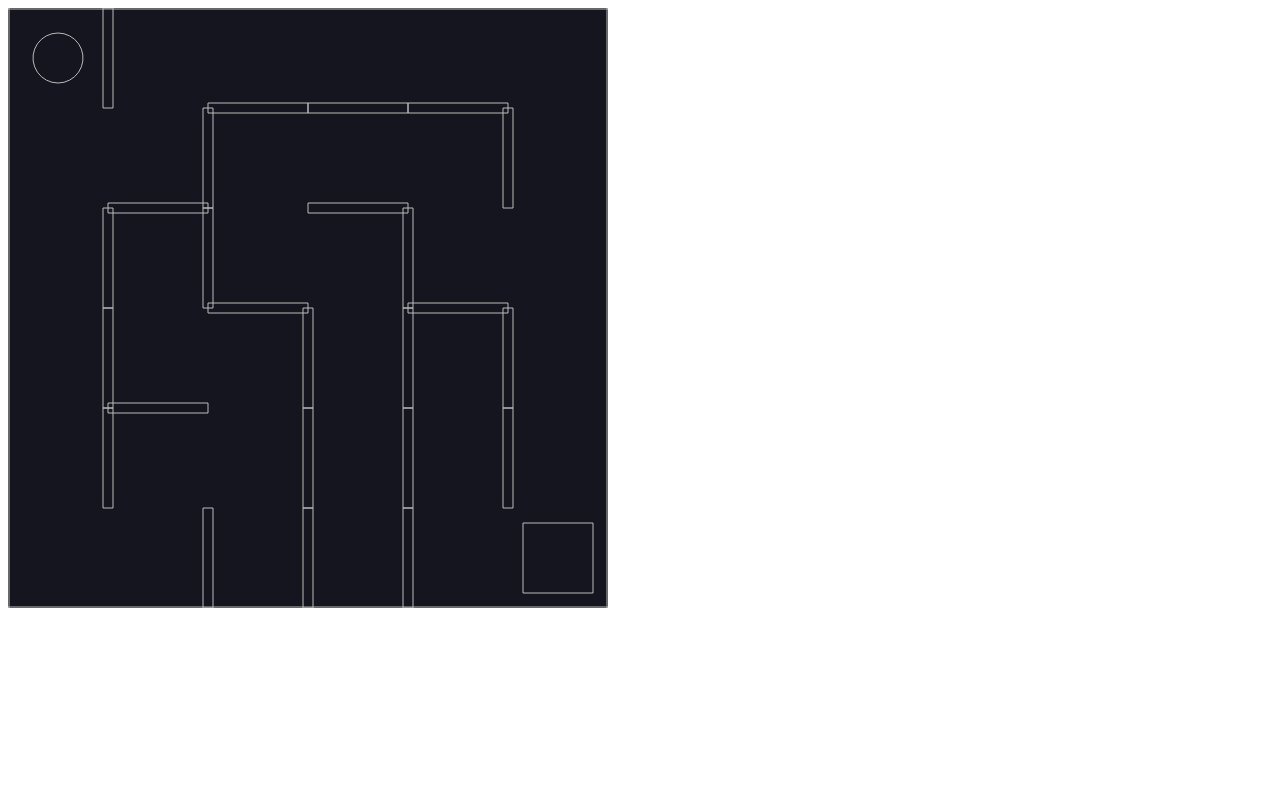
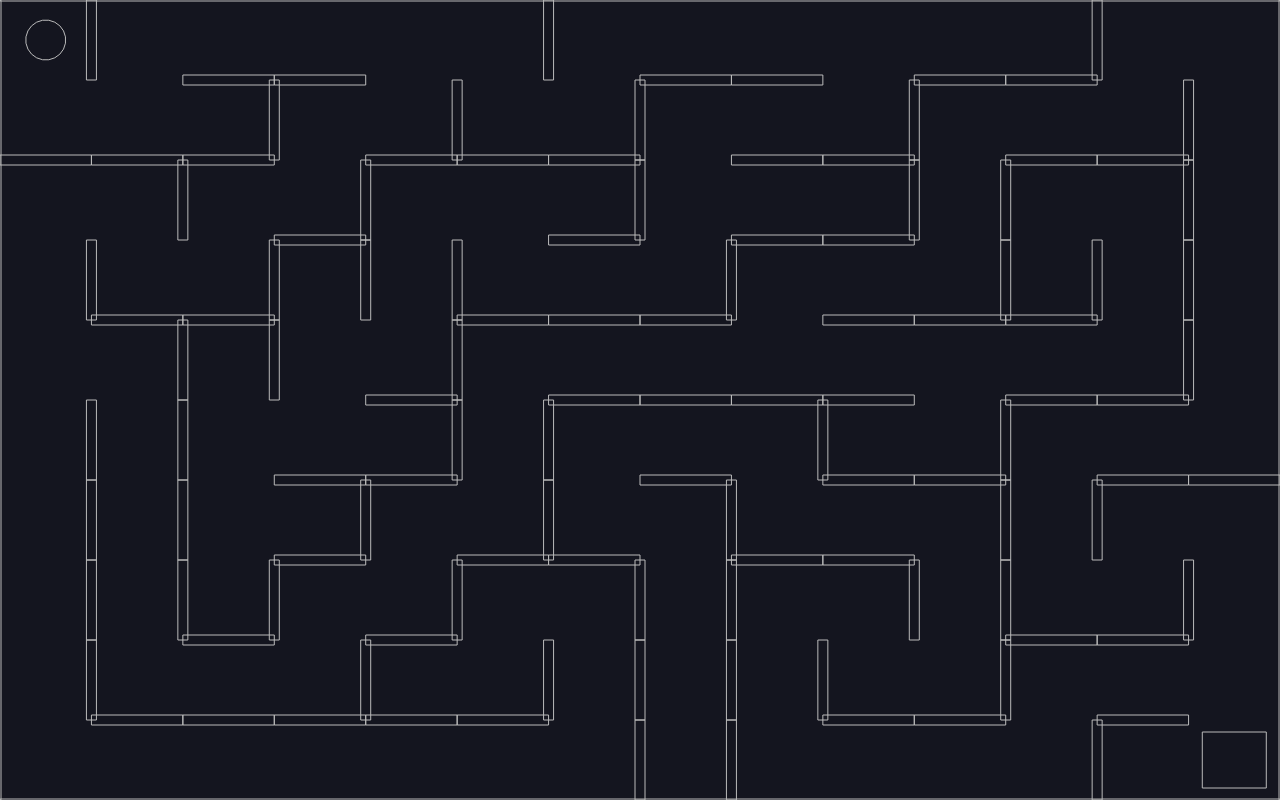
Before and after one commit to Analova/maze, a plain HTML site: page index.html in a window 1280 px wide. Drawn offline with nearby package versions, Linux system fonts and the light colour scheme.

Commit message:
refectoring the maze

```diff
--- a/index.html
+++ b/index.html
@@ -1,9 +1,17 @@
 <!DOCTYPE html>
 <html>
+
 <head>
   <script src="https://cdnjs.cloudflare.com/ajax/libs/matter-js/0.14.2/matter.min.js"></script>
+  <style>
+    body {
+      margin: 0;
+    }
+  </style>
 </head>
+
 <body>
   <script src="index.js"></script>
 </body>
+
 </html>
--- a/index.js
+++ b/index.js
@@ -1,10 +1,12 @@
 const { Engine, Render, Runner, World, Bodies, Body, Events } = Matter;
 
-const cells = 6;
-const width = 600;
-const height = 600;
+const cellsHorizontal = 14;
+const cellsVertical = 10;
+const width = window.innerWidth;
+const height = window.innerHeight;
 
-const unitLength = width / cells;
+const unitLengthX = width / cellsHorizontal;
+const unitLengthY = height / cellsVertical;
 
 const engine = Engine.create();
 engine.world.gravity.y = 0;
@@ -47,20 +49,20 @@ const shuffle = arr => {
   return arr;
 };
 
-const grid = Array(cells)
+const grid = Array(cellsVertical)
   .fill(null)
-  .map(() => Array(cells).fill(false));
+  .map(() => Array(cellsHorizontal).fill(false));
 
-const verticals = Array(cells)
+const verticals = Array(cellsVertical)
   .fill(null)
-  .map(() => Array(cells - 1).fill(false));
+  .map(() => Array(cellsHorizontal - 1).fill(false));
 
-const horizontals = Array(cells - 1)
+const horizontals = Array(cellsVertical - 1)
   .fill(null)
-  .map(() => Array(cells).fill(false));
+  .map(() => Array(cellsHorizontal).fill(false));
 
-const startRow = Math.floor(Math.random() * cells);
-const startColumn = Math.floor(Math.random() * cells);
+const startRow = Math.floor(Math.random() * cellsVertical);
+const startColumn = Math.floor(Math.random() * cellsHorizontal);
 
 const stepThroughCell = (row, column) => {
   // If i have visited the cell at [row,column] return
@@ -83,9 +85,9 @@ const stepThroughCell = (row, column) => {
     //See if that neignour is out of bounds
     if (
       nextRow < 0 ||
-      nextRow >= cells ||
+      nextRow >= cellsVertical ||
       nextColumn < 0 ||
-      nextColumn >= cells
+      nextColumn >= cellsHorizontal
     )
       continue;
 
@@ -117,9 +119,9 @@ horizontals.forEach((row, rowIndex) => {
       return;
     }
     const wall = Bodies.rectangle(
-      columnIndex * unitLength + unitLength / 2,
-      rowIndex * unitLength + unitLength,
-      unitLength,
+      columnIndex * unitLengthX + unitLengthX / 2,
+      rowIndex * unitLengthY + unitLengthY,
+      unitLengthX,
       10,
       { label: "wall", isStatic: true }
     );
@@ -133,10 +135,10 @@ verticals.forEach((row, rowIndex) => {
       return;
     }
     const wall = Bodies.rectangle(
-      columnIndex * unitLength + unitLength,
-      rowIndex * unitLength + unitLength / 2,
+      columnIndex * unitLengthX + unitLengthX,
+      rowIndex * unitLengthY + unitLengthY / 2,
       10,
-      unitLength,
+      unitLengthY,
       { label: "wall", isStatic: true }
     );
     World.add(world, wall);
@@ -146,10 +148,10 @@ verticals.forEach((row, rowIndex) => {
 // Goal
 
 const goal = Bodies.rectangle(
-  width - unitLength / 2,
-  height - unitLength / 2,
-  unitLength * 0.7,
-  unitLength * 0.7,
+  width - unitLengthX / 2,
+  height - unitLengthY / 2,
+  unitLengthX * 0.7,
+  unitLengthY * 0.7,
   {
     label: "goal",
     isStatic: true
@@ -158,7 +160,8 @@ const goal = Bodies.rectangle(
 World.add(world, goal);
 
 // Ball
-const ball = Bodies.circle(unitLength / 2, unitLength / 2, unitLength / 4, {
+const ballRadius = Math.min(unitLengthX, unitLengthY) / 4;
+const ball = Bodies.circle(unitLengthX / 2, unitLengthY / 2, ballRadius, {
   label: "ball"
 });
 World.add(world, ball);
```
Lines whose indentation alone changed are shown as unchanged.
